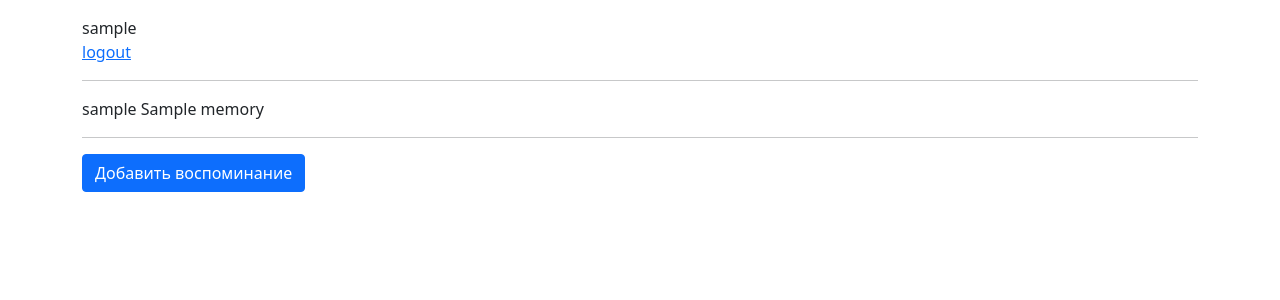
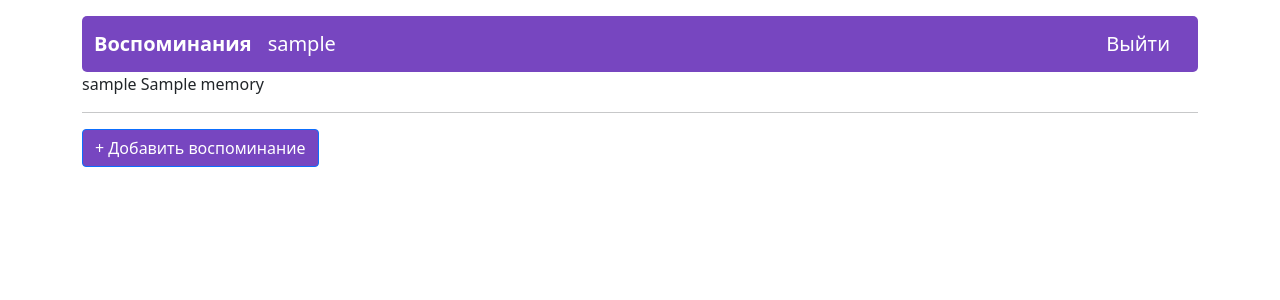
Before and after one commit to borshchevsky/memories_app, a Django app: page / in a window 1280 px wide. Shown: the top 300 px of the page. Run offline with Django 3.2, Linux system fonts and the light colour scheme; a user stored in the database is signed in; tables that the repository leaves empty hold one stand-in row (values such as "Sample post"); some libraries are stand-ins or nearby versions.

Commit message:
some design changes

```diff
--- a/memories_app/main/admin.py
+++ b/memories_app/main/admin.py
@@ -1 +1,5 @@
 from django.contrib import admin
+
+from .models import Memory
+
+admin.site.register(Memory)
--- a/memories_app/main/models.py
+++ b/memories_app/main/models.py
@@ -9,5 +9,8 @@
     lat = models.CharField(max_length=255)
     lon = models.CharField(max_length=255)
 
+    class Meta:
+        verbose_name_plural = 'memories'
+
     def __str__(self):
         return f'{self.user} {self.title}'
--- a/memories_app/main/templates/base.html
+++ b/memories_app/main/templates/base.html
@@ -2,6 +2,8 @@
 
 <html lang="en">
 <head>
+    <link rel="stylesheet" href="static/css/default.css">
+
     <!-- Required meta tags -->
     <meta charset="utf-8">
     <meta name="viewport" content="width=device-width, initial-scale=1">
@@ -9,10 +11,7 @@
     <!-- Bootstrap CSS -->
     <link href="https://cdn.jsdelivr.net/npm/bootstrap@5.0.0-beta3/dist/css/bootstrap.min.css" rel="stylesheet" integrity="sha384-eOJMYsd53ii+scO/bJGFsiCZc+5NDVN2yr8+0RDqr0Ql0h+rP48ckxlpbzKgwra6" crossorigin="anonymous">
     <script src="https://cdn.jsdelivr.net/npm/bootstrap@5.0.0-beta3/dist/js/bootstrap.bundle.min.js" integrity="sha384-JEW9xMcG8R+pH31jmWH6WWP0WintQrMb4s7ZOdauHnUtxwoG2vI5DkLtS3qm9Ekf" crossorigin="anonymous"></script>
-
-
-
-    <title>Hello, world!</title>
+    <title>{% block title %}Воспоминания{% endblock %}</title>
 </head>
 <body>
     <div class="container mt-3">
--- a/memories_app/main/templates/index.html
+++ b/memories_app/main/templates/index.html
@@ -4,23 +4,23 @@
 
 {% block body %}
 {% if user.is_authenticated %}
-    {{ request.user }}<br>
-<a href="http://127.0.0.1:8000/accounts/logout">logout</a>
-<hr>
 
     {% if memories %}
         {% for memory in memories %}
             {{ memory }}<br>
         {% endfor %}
+    {% else %}
+        <div class="content" style="font-size:22px">У вас нет воспоминаний.</div>
     {% endif %}
 
     <hr>
-<button type="button" class="btn btn-primary" data-bs-toggle="modal" data-bs-target="#addMemoryWindow">
-  Добавить воспоминание
+    <button style="background-color:#7746C0;" type="button" class="btn btn-primary" data-bs-toggle="modal" data-bs-target="#addMemoryWindow">
+        <span class="glyphicon glyphicon-plus"></span>
+      + Добавить воспоминание
     </button>
 
     <!-- Modal -->
-<div class="modal fade" id="addMemoryWindow" data-bs-backdrop="static" tabindex="-1" aria-labelledby="exampleModalLabel" aria-hidden="true">
+    <div class="modal fade" id="addMemoryWindow" data-bs-backdrop="backdrop" tabindex="-1" aria-labelledby="exampleModalLabel" aria-hidden="false">
       <div class="modal-dialog modal-lg" style="width:633px;">
         <div class="modal-content">
           <div class="modal-header">
@@ -32,8 +32,6 @@
                                  {% csrf_token %}
 
                   <div class="containter text-center" align="right">
-
-
                       <script src="https://api-maps.yandex.ru/2.1/?apikey=1435ed3c-5da6-4707-ab5e-05acf394d294&lang=ru_RU" type="text/javascript"></script>
                       <script type="text/javascript">
                             ymaps.ready(init);
@@ -53,10 +51,7 @@
                             document.getElementById('coords_id').value = coords
                             }
                      </script>
-
                      <div id="map" style="width: 600px; height: 400px"></div>
-
-
                   </div>
                   <div class="mb-3">
                     <label for="title" class="col-form-label">Заголовок:</label>
@@ -80,14 +75,22 @@
     </div>
 
     {% else %}
+    <div class="content">
         <div class="containter text-center">
 
     <!--        Поменять, после деплоя и настройки SSL-->
 
     <!--        <a href="{% provider_login_url 'facebook' %}">Facebook</a><br>-->
-        <a href="https://127.0.0.1:8443/accounts/facebook/login/">Facebook</a><br>
     <!--        <a href="{% provider_login_url 'vk' %}">VK</a><br>-->
-        <a href="https://127.0.0.1:8443/accounts/vk/login/">VK</a><br>
+
+
+            <a href="https://127.0.0.1:8443/accounts/facebook/login/" class="btn" style="text-align:center ;width:200px;color:white;background-color:#4c75a3;">
+                <strong>Войти через VK</strong>
+            </a>
+            <a href="https://127.0.0.1:8443/accounts/facebook/login/" class="btn" style="width:200px;color:white;background-color:#4267B2;">
+                <strong>Войти через Facebook</strong>
+            </a>
+        </div>
     </div>
 {% endif %}
 {% endblock %}
--- a/memories_app/main/templates/navbar.html
+++ b/memories_app/main/templates/navbar.html
@@ -1 +1,9 @@
-<!-- if logged_in: button_logout -->
+<nav class="navbar navbar-dark navbar-expand-lg" style="background-color: #7746C0;border-radius:5px">
+    <div class="container-fluid" style="text-align:inherit">
+        <a class="navbar-brand" href="{% url 'index' %}"><strong>Воспоминания</strong></a>
+        <div class="collapse navbar-collapse">
+            <span class="navbar-brand">{{ user.get_username }}</span>
+        </div>
+            <a class="navbar-brand" href="{% url 'account_logout' %}">Выйти</a>
+    </div>
+</nav>
--- a/memories_app/main/views.py
+++ b/memories_app/main/views.py
@@ -21,8 +21,6 @@
     title = request.POST.get('title')
     description = request.POST.get('description')
     coordinates = request.POST.get('coords')
-    print(type(coordinates))
-    print(f'Coords:{coordinates}')
     lat, lon = coordinates.split(',')
     Memory.objects.create(
         user=user,
--- a/memories_app/memories_app/settings.py
+++ b/memories_app/memories_app/settings.py
@@ -142,3 +142,4 @@
 # SOCIAL_AUTH_REDIRECT = True
 ACCOUNT_DEFAULT_HTTP_PROTOCOL = 'https'
 GOOGLE_MAPS_API_KEY = 'AIzaSyBxFvEJw10ciKAHInPoprvD4fd2QzBAHWg'
+ACCOUNT_LOGOUT_ON_GET = True
```
Lines whose indentation alone changed are shown as unchanged.
